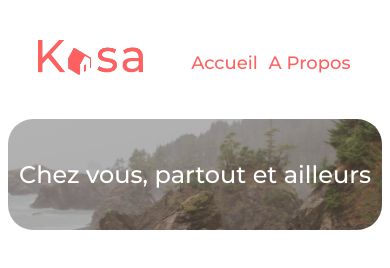
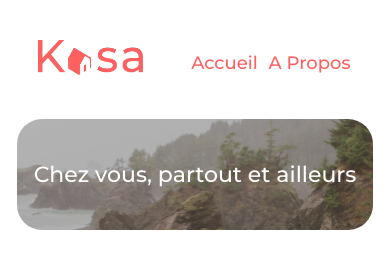
Before and after one commit to LaetitiaCroise/p7_kasa_laetitia, a React (Create React App) app: page / in a window 390 px wide. Shown: the top 268 px of the page. Built offline with nearby package versions, Linux system fonts and the light colour scheme; grey boxes are pictures that could not be loaded.

Commit message:
modif css

```diff
--- a/src/components/Cart/Cart.css
+++ b/src/components/Cart/Cart.css
@@ -85,7 +85,7 @@
 
 	.galleryImage {
 		background-color: white;
-		margin: 20px 0;
+		margin: 0;
 	}
 
     .galleryImage a {
@@ -95,9 +95,12 @@
 	}
 
 	.sectionP p {
-		font-size:  24px;
+		font-size:  22px;
 		height: 111px;
 		margin: 0 auto;
 	}
+    .kasa-Body{
+        width: 95%;
+    }
 
 }
--- a/src/components/FicheLogement/AccordionLogement.css
+++ b/src/components/FicheLogement/AccordionLogement.css
@@ -3,7 +3,7 @@
     justify-content: space-between;
     max-width: 1440px;
     margin: 0 auto;
-    width: 95%;
+    width: 100%;
 }
 
 .AccordionLogement .false {
--- a/src/components/FicheLogement/FicheLogement.css
+++ b/src/components/FicheLogement/FicheLogement.css
@@ -54,7 +54,7 @@
     text-align: right;
     width: 70px;
     color: #FF6060;
-    margin-right: 15px;
+    margin-right: 23px;
 }
 
 .logementNamePicture {
--- a/src/components/FicheLogement/Tags.js
+++ b/src/components/FicheLogement/Tags.js
@@ -1,11 +1,11 @@
 import React from 'react';
-
 
 //je prépage ma fonction Tag pour l'importer dans FicheLogement
 function Tag({ logement }) {
 
     const tag = logement.tags;
     const tagMap = tag.map((e, index) => (
+
         <p className="tagParagraphe" key={e}>{logement.tags[index]}</p>
     ));
     return <div className="tag">{tagMap}</div>;
--- a/src/components/aPropos/aPropos.css
+++ b/src/components/aPropos/aPropos.css
@@ -27,6 +27,7 @@
         object-fit: cover;
         justify-content: center;
         align-items: center;
+        margin:20px;
     }
 
 
```
